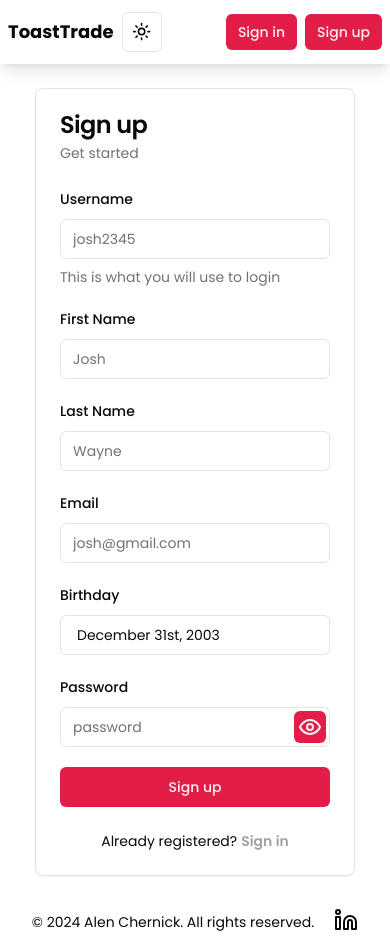
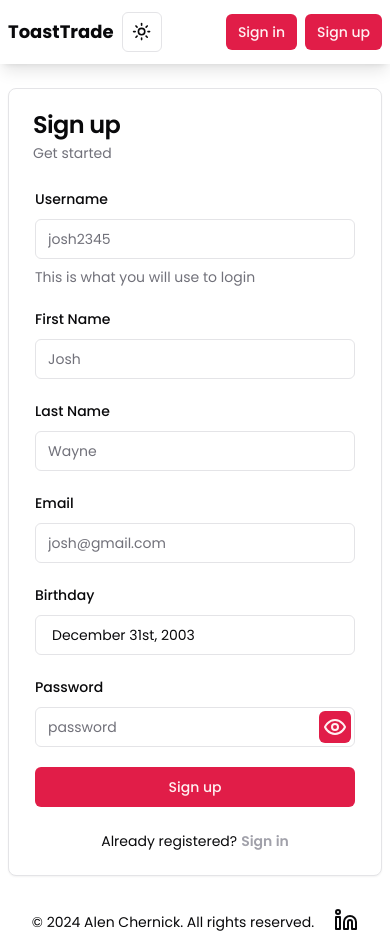
Before and after one commit to AlenChernick/toast-trade-project, a Next.js app: page /sign-up in a window 390 px wide. Built offline with nearby package versions, Linux system fonts and the light colour scheme; no server answers.

Commit message:
fixed ui in mobile in sign-in and sign-up

```diff
--- a/app/(routes)/sign-in/page.tsx
+++ b/app/(routes)/sign-in/page.tsx
@@ -86,7 +86,7 @@ const SignIn: NextPage = () => {
 
   return (
     <section className='my-5'>
-      <Card className='lg:max-w-96 max-w-80 m-auto'>
+      <Card className='lg:max-w-96 w-full md:max-w-80 m-auto'>
         <CardHeader className='lg:mx-1'>
           <CardTitle>Sign in</CardTitle>
           <CardDescription>Get connected</CardDescription>
--- a/app/(routes)/sign-up/page.tsx
+++ b/app/(routes)/sign-up/page.tsx
@@ -111,7 +111,7 @@ const SignUp: NextPage = () => {
 
   return (
     <section className='my-5'>
-      <Card className='lg:max-w-96 max-w-80 m-auto'>
+      <Card className='lg:max-w-96 w-full md:max-w-80 m-auto'>
         <CardHeader className='lg:mx-1'>
           <CardTitle>Sign up</CardTitle>
           <CardDescription>Get started</CardDescription>
--- a/components/dashboard/side-navbar.tsx
+++ b/components/dashboard/side-navbar.tsx
@@ -20,7 +20,7 @@ const SideNavbar: FC<{
                 type === DashboardActionType.CreateOrEditAuction
                   ? 'text-active'
                   : 'dark:text-white text-black'
-              } flex gap-1 items-center`}>
+              } flex gap-2 items-center`}>
               <CirclePlus className='w-4 h-4' />
               {`${isEdit ? 'Edit' : 'Create'} auction`}
             </Link>
@@ -30,7 +30,7 @@ const SideNavbar: FC<{
                 type === DashboardActionType.UserAuctions
                   ? 'text-active'
                   : 'dark:text-white text-black'
-              } flex gap-1 items-center`}>
+              } flex gap-2 items-center`}>
               <Columns3 className='w-4 h-4' />
               Your auctions
             </Link>
```
